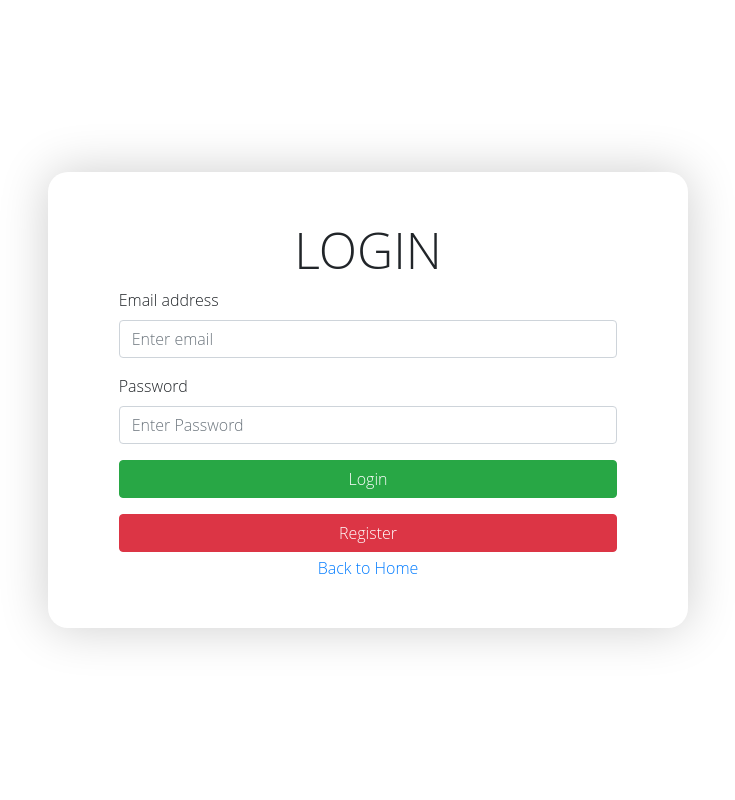
After one commit to Ananda-Archive/simple-CI-CMS, a CodeIgniter app: page /simple-CI-CMS/index.php/login/index in a window 1280 px wide. The commit adds this page. Shown: the whole page, without its empty margins (272-1007 px from the left). Run offline with CodeIgniter, Linux system fonts and the light colour scheme.

Commit message:
login system

```diff
--- a/application/config/config.php
+++ b/application/config/config.php
@@ -35,7 +35,7 @@ $config['base_url'] = 'http://localhost/simple-CI-CMS/';
 | variable so that it is blank.
 |
 */
-$config['index_page'] = 'index.php';
+$config['index_page'] = '';
 
 /*
 |--------------------------------------------------------------------------
--- a/application/config/routes.php
+++ b/application/config/routes.php
@@ -4,9 +4,8 @@ defined('BASEPATH') OR exit('No direct script access allowed');
 $route['default_controller'] = 'Home';
 $route['404_override'] = '';
 $route['translate_uri_dashes'] = FALSE;
-$route['login'] = 'Login';
-
 
 //Pages
-$route['register'] = 'pages/register';
-$route['login'] = 'pages/login';
+$route['registers'] = 'pages/register';
+$route['logins'] = 'pages/login';
+$route['profile'] = 'pages/profile';
--- /dev/null
+++ b/application/controllers/Login.php
@@ -0,0 +1,37 @@
+<?php
+
+class Login extends CI_Controller {
+
+	public function index() {
+		$this->load->view("template/head.php");
+		$this->load->view("Login");
+	}
+
+	public function userlogin() {
+		$post = $this->input->post();
+		$email = $post['emailLogin'];
+		$pass = $post['passLogin'];
+		$validate = $this->m_user->validate_login($email,$pass);
+		if($validate->num_rows() > 0) {
+			$data = $validate->row_array();
+			$data_session = array(
+				'id' => $data['id'],
+				'email' => $data['email'],
+				'pass' => $data['password']
+			);
+			$this->session->set_userdata($data_session);
+			redirect('profile');
+		} else {
+			$this->session->set_flashdata('login_error','Username or Password is Wrong');
+			redirect('login');
+		}
+	}
+
+	public function uselogout() {
+		$this->session->sess_destroy();
+		redirect(base_url());
+	}
+
+}
+
+?>
--- a/application/models/M_User.php
+++ b/application/models/M_User.php
@@ -7,7 +7,9 @@ class M_User extends CI_Model {
 	private $email;
 	private $password;
 
-
+	public function validate_login($email,$pass) {
+		return $this->db->query("SELECT * FROM user WHERE email ='".$email."' AND password ='".$pass."'");
+	}
 
 }
 
--- /dev/null
+++ b/application/views/Login.php
@@ -0,0 +1,45 @@
+		<div class="container-fluid vh-100">
+			<div class="row vh-100">
+				<div class="col-12 d-flex justify-content-center align-items-center">
+					<div class="row login-box d-flex justify-content-center p-5">
+						<div class="login-title col-12 d-flex justify-content-center">
+							<h1>LOGIN</h1>
+						</div>
+						<div class="login-form col-11">
+							<form action="<?php echo base_url('login/userlogin'); ?>" method="POST">
+								<div class="form-group row">
+									<label>Email address</label>
+									<input type="email" class="form-control" name="emailLogin" placeholder="Enter email">
+								</div>
+								<div class="form-group row">
+									<label>Password</label>
+									<input type="password" class="form-control" name="passLogin" placeholder="Enter Password">
+								</div>
+								<div class="row">
+									<div class="col-12 d-flex justify-content-center">
+										<?php if ($this->session->flashdata('login_error')) { ?>
+											<div class="alert alert-danger"> <?= $this->session->flashdata('login_error') ?> </div>
+										<?php } ?>
+									</div>
+								</div>
+								<div class="row d-flex justify-content-center">
+									<button type="submit" class="btn btn-success btnLogin">Login</button>
+								</div>
+							</form>
+							<a href="<?="register"?>">
+								<div class="row d-flex justify-content-center mt-3">
+									<button class="btn btn-danger btnReg">Register</button>
+								</div>
+							</a>
+							<row>
+								<div class="col-12 d-flex justify-content-center mt-1">
+									<a href="<?=base_url()?>">Back to Home</a>
+								</div>
+							</row>
+						</div>
+					</div>
+				</div>
+			</div>
+		</div>
+	</body>
+</html>
--- a/assets/css/style.css
+++ b/assets/css/style.css
@@ -21,7 +21,8 @@
 }
 
 .login-box {
-	height: 45vh !important;
+	min-height: 45vh !important;
+	width: 80vh;
 	box-shadow: 0px 0px 50px rgba(0, 0, 0, .20);
 	border-radius: 20px;
 }
@@ -32,7 +33,6 @@
 
 .login-form {
 	text-align: justify;
-	width: 80%;
 }
 
 .btnLogin, .btnReg {
```
Also changed, not shown: application/controllers/Pages.php (+8 -1 lines), application/views/login.php (deleted, +0 -31 lines), application/views/template/navbar.php (+11 -3 lines), application/views/user/Profile.php (added).
